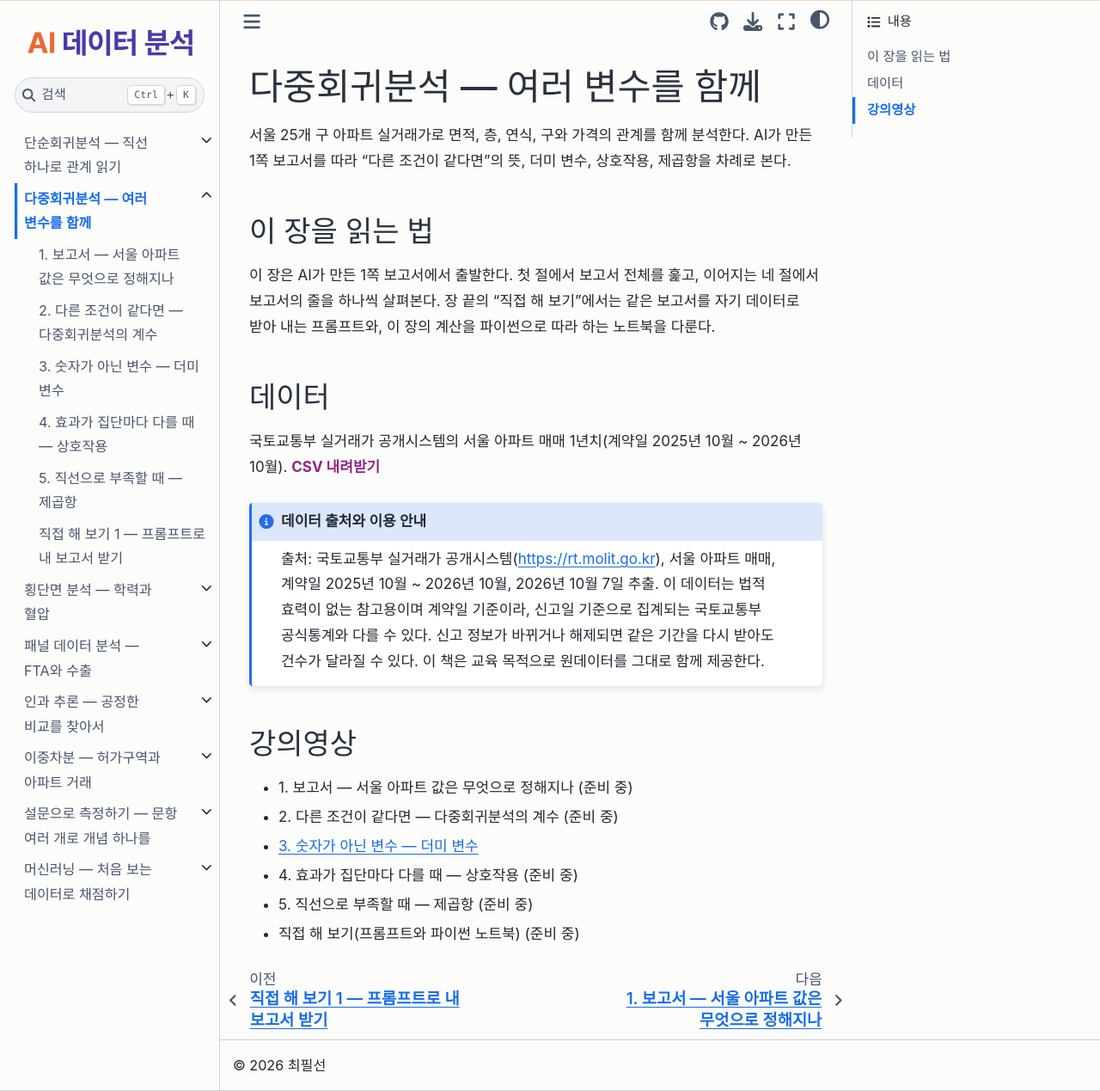
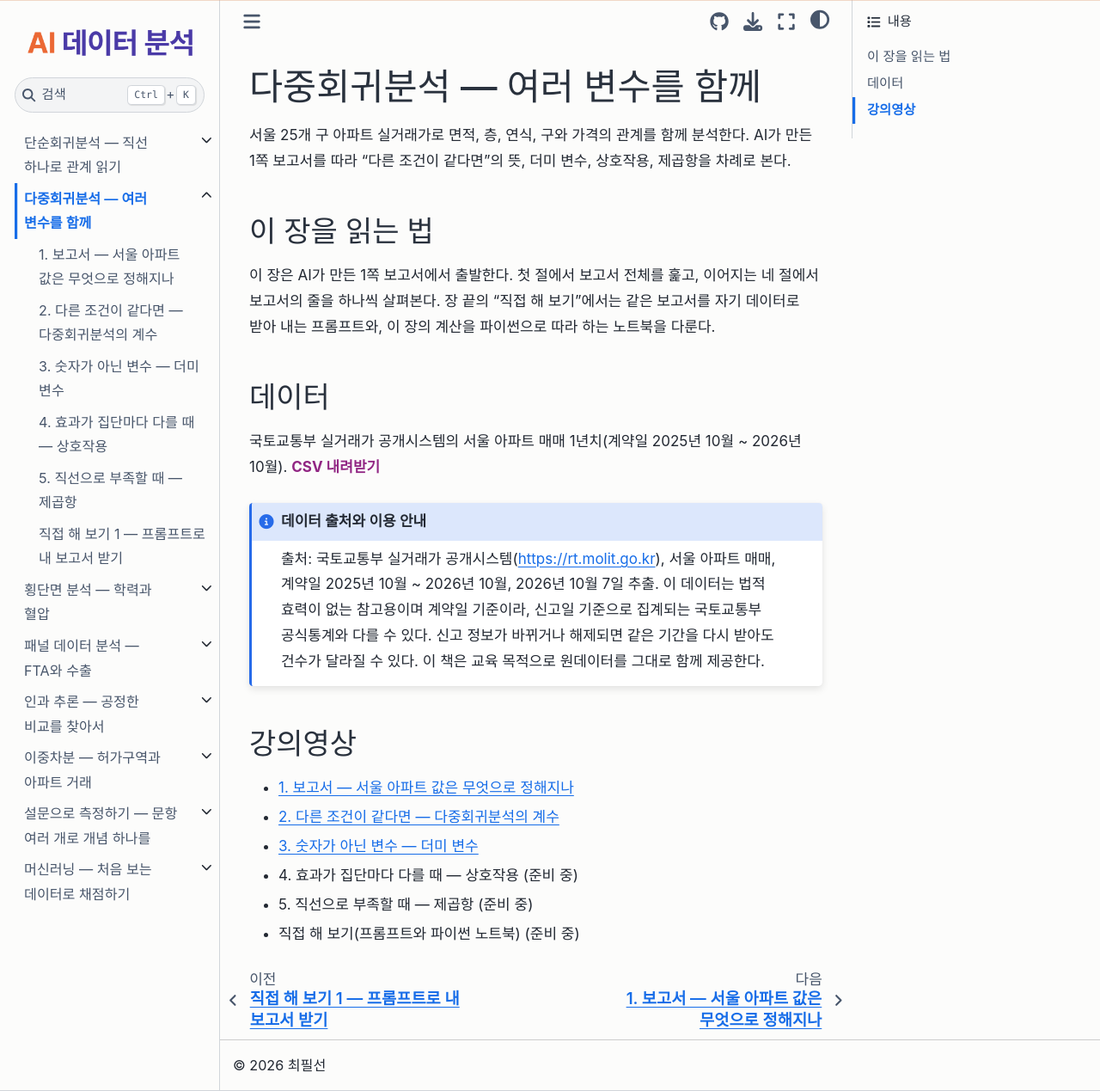
Before and after one commit to pilsunchoi/book5, a Jupyter Book: the page built from multiple-regression/index.md, in a window 1280 px wide and 1269 px high. Shown: the whole window at 86% size. Built offline with Jupyter Book 1.0.4 settings and Sphinx 7.4.7 and the Sphinx Book theme 1.1.4, drawn with Linux system fonts in a browser that asks for light colours; some web fonts are replaced; pages that are not in the unit, such as notebooks, are missing from menus.

Commit message:
다중회귀분석 1 · 2편 영상 링크
Co-Authored-By: Claude Opus 5.5 <noreply@anthropic.com>

```diff
--- a/multiple-regression/index.md
+++ b/multiple-regression/index.md
@@ -18,8 +18,8 @@
 
 ## 강의영상
 
-- 1\. 보고서 — 서울 아파트 값은 무엇으로 정해지나 (준비 중)
-- 2\. 다른 조건이 같다면 — 다중회귀분석의 계수 (준비 중)
+- [1\. 보고서 — 서울 아파트 값은 무엇으로 정해지나](https://www.youtube.com/watch?v=UgiMfGEWMn0)
+- [2\. 다른 조건이 같다면 — 다중회귀분석의 계수](https://www.youtube.com/watch?v=TzSjcSzsg-g)
 - [3\. 숫자가 아닌 변수 — 더미 변수](https://www.youtube.com/watch?v=lP6sDgChJhw)
 - 4\. 효과가 집단마다 다를 때 — 상호작용 (준비 중)
 - 5\. 직선으로 부족할 때 — 제곱항 (준비 중)
```
